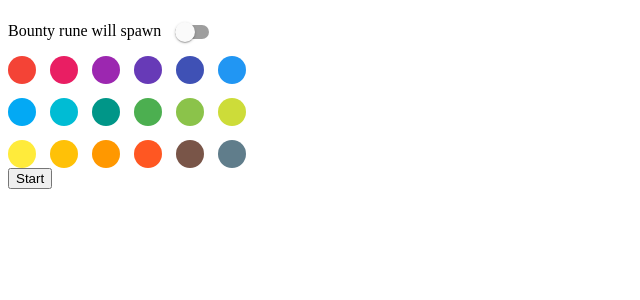
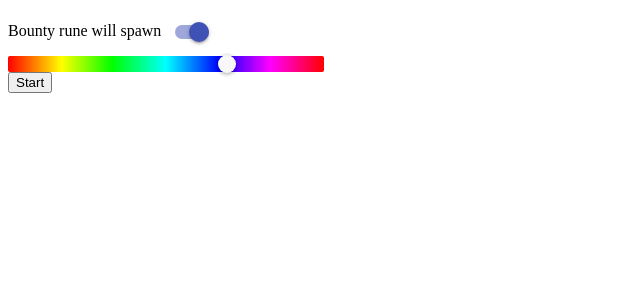
Before and after one commit to pohlsson/dota-hue-gui, a React (Create React App) app: page / in a window 1280 px wide. Shown: the top 300 px of the page, without its empty margins (0-640 px from the left). Built offline with nearby package versions, Linux system fonts and the light colour scheme.

Commit message:
Change hue multiplier

```diff
--- a/package.json
+++ b/package.json
@@ -21,7 +21,7 @@
   },
   "scripts": {
     "start": "react-scripts start",
-    "start-gsi": "node ./dota-gsi/gameStateIntegration.js",
+    "start-gsi": "node ./src/dota-gsi/gameStateIntegration.js",
     "build": "react-scripts build",
     "test": "react-scripts test",
     "eject": "react-scripts eject"
--- a/src/App.js
+++ b/src/App.js
@@ -1,7 +1,7 @@
 import React, {Component} from 'react';
 import Switch from '@material-ui/core/Switch';
 import {startDotaHueService} from './Api.js';
-import {CirclePicker} from 'react-color';
+import {HuePicker} from 'react-color';
 
 class App extends Component {
 
@@ -23,7 +23,7 @@ class App extends Component {
         ...state.lightConfiguration,
         [state.selectedEvent]: {
           ...state.lightConfiguration[state.selectedEvent],
-          enabled: !state.lightConfiguration[state.selectedEvent].enabled,
+          on: !state.lightConfiguration[state.selectedEvent].on,
         }
       }
     }));
@@ -46,19 +46,21 @@ class App extends Component {
   }
 
   render() {
+    console.log(this.state)
     return (
       <div className="App">
-        <header className="App-header"/>
+        <header className="App-header" />
         <span>Bounty rune will spawn</span>
         <Switch
-          checked={this.state.lightConfiguration.bountyRuneSpawning.enabled}
+          checked={this.state.lightConfiguration.bountyRuneSpawning.on}
           onChange={() => this.handleToggleSwitch()}
           color="primary"
           inputProps={{
             name: 'bountyRuneSpawning',
           }}
         />
-        <CirclePicker
+        <HuePicker
+          colors={['#B80000', '#DB3E00', '#FCCB00', '#008B02', '#006B76', '#1273DE', '#004DCF', '#5300EB']}
           color={this.state.lightConfiguration[this.state.selectedEvent].color}
           disableAlpha={true}
           onChangeComplete={color => this.handleSelectColor(color)}
--- a/src/dota-gsi/gameStateIntegration.js
+++ b/src/dota-gsi/gameStateIntegration.js
@@ -15,6 +15,7 @@ configurationServer.use(cors());
 configurationServer.use(bodyParser.json());
 configurationServer.use(bodyParser.urlencoded({extended: true}));
 configurationServer.post('/', (req, res) => {
+  console.log(req.body.bountyRuneSpawning.color.h * 182);
   lightConfiguration = req.body;
   res.end();
 });
```
Also changed, not shown: src/dota-gsi/hueService.js (+5 -6 lines), 1 other file (tests, documents, lock files or other folders).
